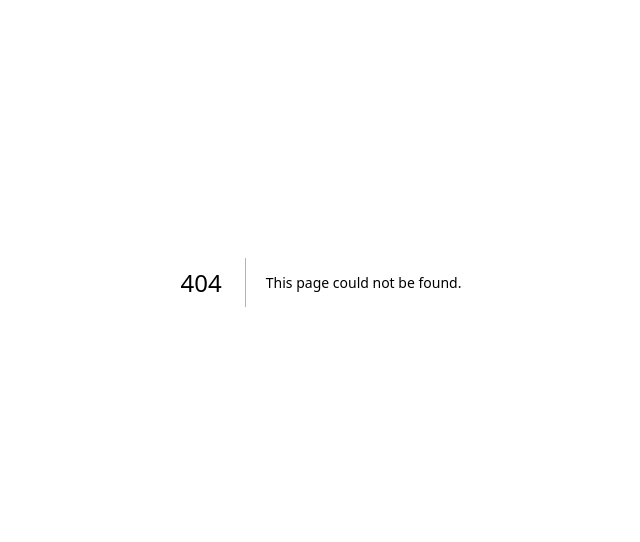
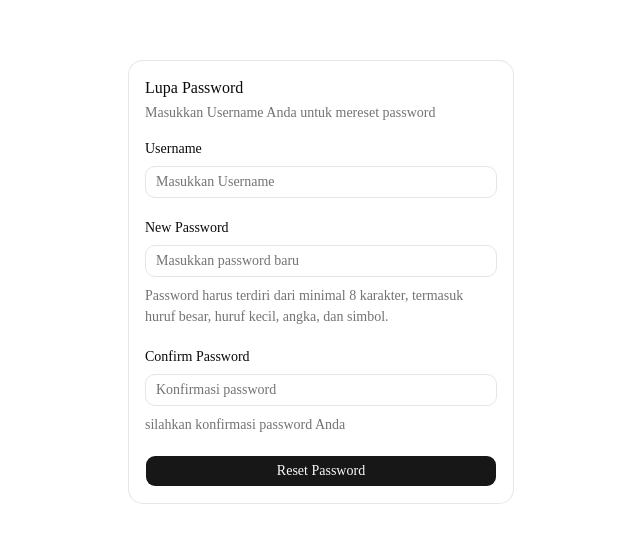
Before and after one commit to saepudinasep/smk-restaurant-next, a Next.js app: page /forgot-password in a window 1280 px wide. Before the commit this address had no page. Shown: the part 118-660 px from the top of the page, without its empty margins (319-959 px from the left). Built offline with nearby package versions, Linux system fonts and the light colour scheme.

Commit message:
[ADD] Menambahkan UI forgot password

```diff
--- /dev/null
+++ b/src/app/forgot-password/page.tsx
@@ -0,0 +1,11 @@
+import { ForgotPasswordForm } from '@/components/forgot-password-form';
+
+export default function Page() {
+  return (
+    <div className='flex min-h-svh w-full items-center justify-center p-6 md:p-10'>
+      <div className='w-full max-w-sm'>
+        <ForgotPasswordForm />
+      </div>
+    </div>
+  );
+}
--- /dev/null
+++ b/src/components/forgot-password-form.tsx
@@ -0,0 +1,53 @@
+import { Button } from '@/components/ui/button';
+import { Card, CardContent, CardDescription, CardHeader, CardTitle } from '@/components/ui/card';
+import { Field, FieldDescription, FieldGroup, FieldLabel } from '@/components/ui/field';
+import { Input } from '@/components/ui/input';
+
+export function ForgotPasswordForm({ ...props }: React.ComponentProps<typeof Card>) {
+  return (
+    <Card {...props}>
+      <CardHeader>
+        <CardTitle>Lupa Password</CardTitle>
+        <CardDescription>Masukkan Username Anda untuk mereset password</CardDescription>
+      </CardHeader>
+      <CardContent>
+        <form>
+          <FieldGroup>
+            <Field>
+              <FieldLabel htmlFor='username'>Username</FieldLabel>
+              <Input id='username' type='text' placeholder='Masukkan Username' required />
+            </Field>
+            <Field>
+              <FieldLabel htmlFor='newPassword'>New Password</FieldLabel>
+              <Input
+                id='newPassword'
+                type='password'
+                placeholder='Masukkan password baru'
+                required
+              />
+              <FieldDescription>
+                Password harus terdiri dari minimal 8 karakter, termasuk huruf besar, huruf kecil,
+                angka, dan simbol.
+              </FieldDescription>
+            </Field>
+            <Field>
+              <FieldLabel htmlFor='confirmPassword'>Confirm Password</FieldLabel>
+              <Input
+                id='confirmPassword'
+                type='password'
+                placeholder='Konfirmasi password'
+                required
+              />
+              <FieldDescription>silahkan konfirmasi password Anda</FieldDescription>
+            </Field>
+            <FieldGroup>
+              <Field>
+                <Button type='submit'>Reset Password</Button>
+              </Field>
+            </FieldGroup>
+          </FieldGroup>
+        </form>
+      </CardContent>
+    </Card>
+  );
+}
```
